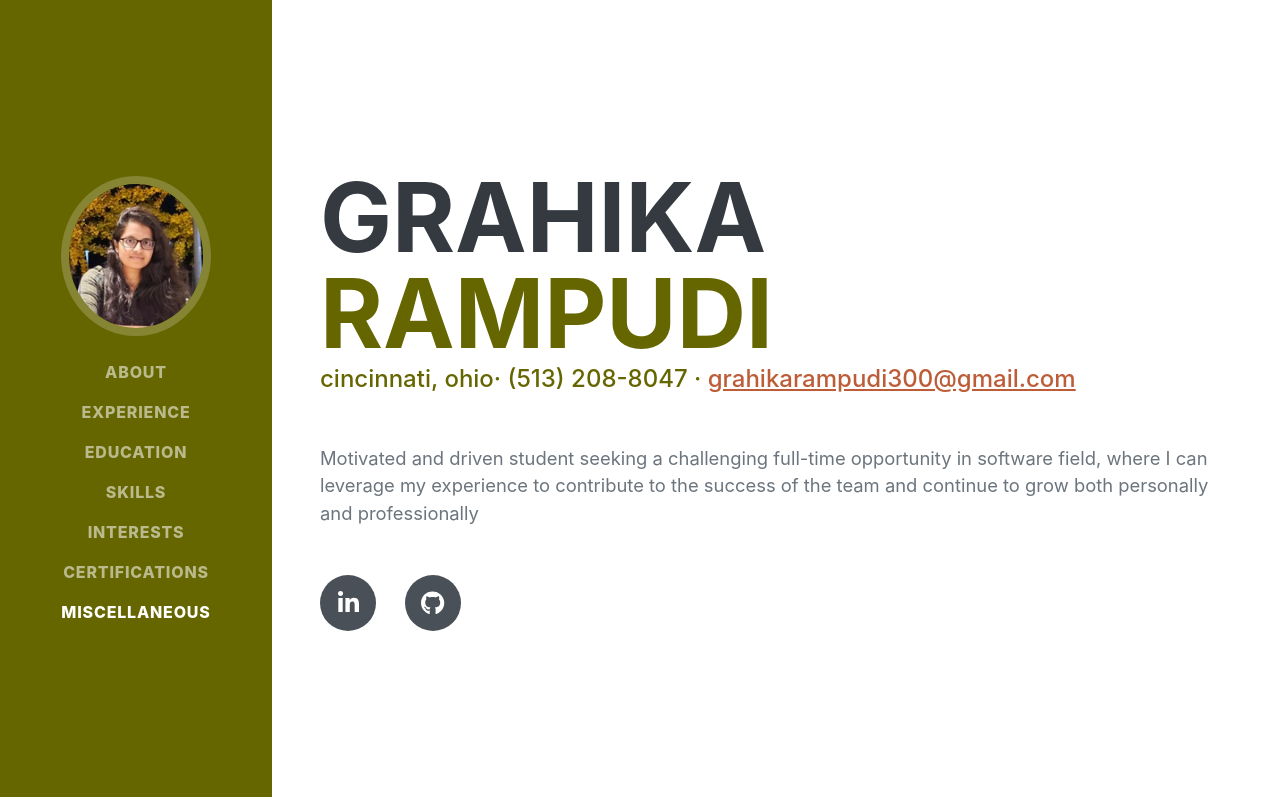
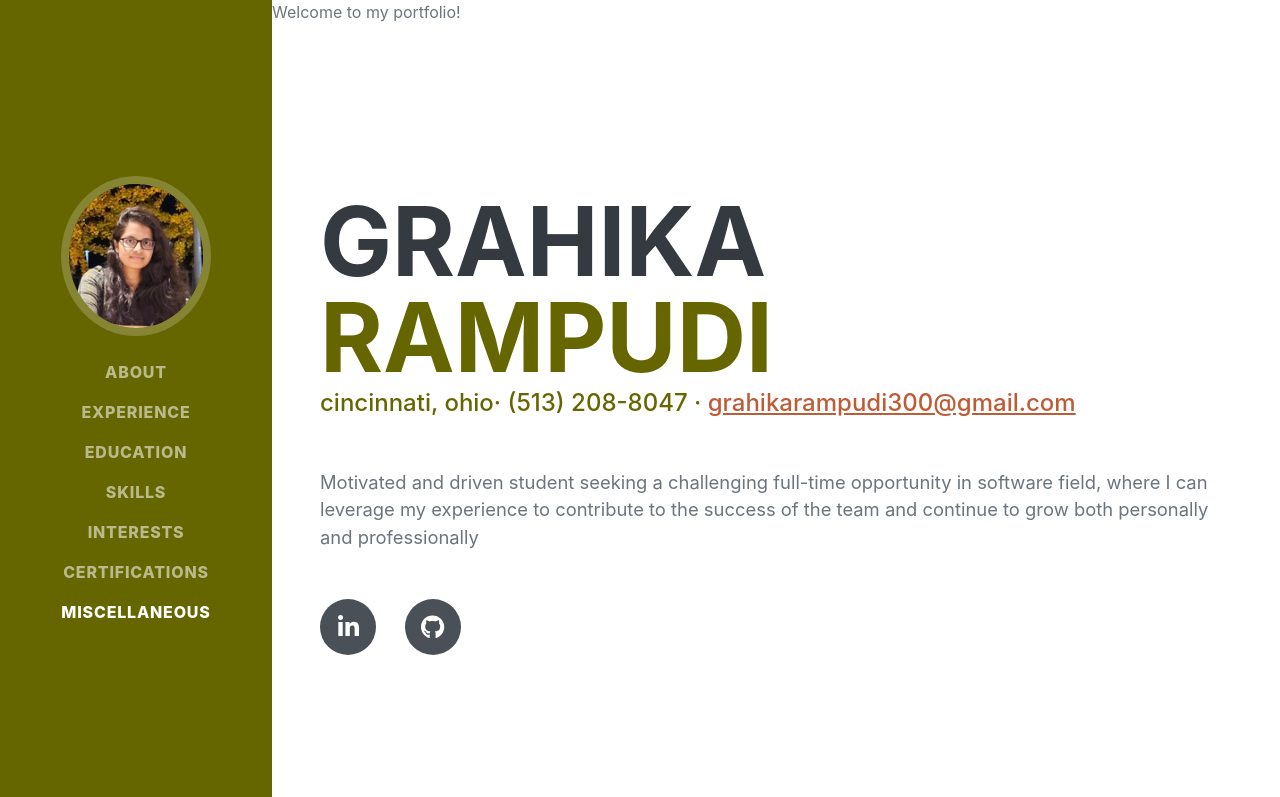
Before and after one commit to rampudga/rampudga.github.io, a plain HTML site: page index.html in a window 1280 px wide. Shown: the top 797 px of the page. Drawn offline with nearby package versions, Linux system fonts and the light colour scheme; no server answers; a web font is replaced by a local one.

Commit message:
Update index.html

```diff
--- a/index.html
+++ b/index.html
@@ -29,11 +29,12 @@
 
 <body id="page-top">
     <!-- Navigation-->
-    <script>
+<!--     <script>
         window.onload = function() {
             alert("Welcome to my page");
         };
-    </script>
+    </script> -->
+    <div id="greetingCookie">Hello</div>
 <!--      <div id="root"></div>
     <script src="react.js"></script> -->
     <nav class="navbar navbar-expand-lg navbar-dark bg-primary fixed-top" id="sideNav">
@@ -338,6 +339,44 @@
     <script src="scripts.js"></script>
     <script src="functionalities.js"></script>
   <!--  <script src="https://cdn.jsdelivr.net/npm/chart.js"></script>-->
+    <script>
+     function setCookie(name, value, expiryDays) {
+            const d = new Date();
+            d.setTime(d.getTime() + (expiryDays*24*60*60*1000));
+            let expires = "expires="+ d.toUTCString();
+            document.cookie = name + "=" + value + ";" + expires + ";path=/";
+        }
+
+        function getCookie(name) {
+            let cookieName = name + "=";
+            let decodedCookie = decodeURIComponent(document.cookie);
+            let ca = decodedCookie.split(';');
+            for(let i = 0; i <ca.length; i++) {
+                let c = ca[i];
+                while (c.charAt(0) == ' ') {
+                    c = c.substring(1);
+                }
+                if (c.indexOf(cookieName) == 0) {
+                    return c.substring(cookieName.length, c.length);
+                }
+            }
+            return "";
+        }
+
+        function welcomeUser() {
+            const lastVisit = getCookie("lastVisit");
+            const greetingElement = document.getElementById("greetingCookie");
+            if (lastVisit) {
+                greetingElement.innerHTML = "Welcome back! Your last visit was on " + lastVisit + ".";
+            } else {
+                greetingElement.innerHTML = "Welcome to my portfolio!";
+            }
+            const now = new Date();
+            setCookie("lastVisit", now.toLocaleString(), 365);
+        }
+
+        welcomeUser();
+        </script>
 </body>
 
 </html>
```
